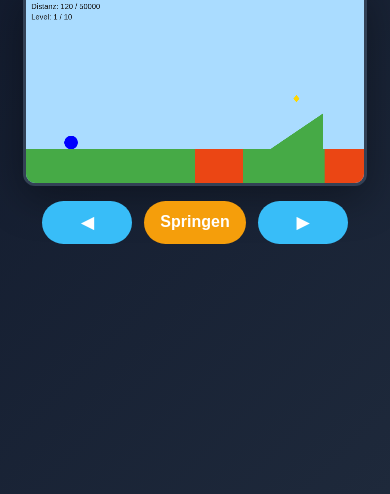
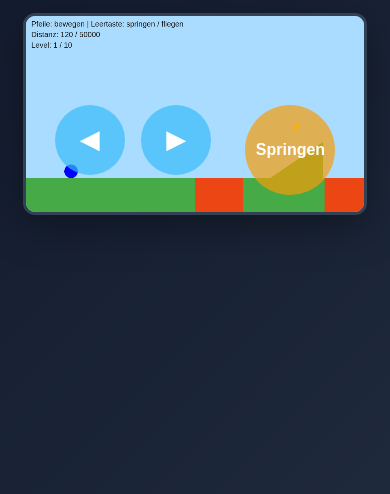
Before and after one commit to DieDickeWOlke/lava-jump, a plain HTML site: page index.html in a window 390 px wide. Shown: the part 350-844 px from the top of the page. Drawn offline with Linux system fonts and the light colour scheme.

Commit message:
handy fähige buttons

```diff
--- a/index.html
+++ b/index.html
@@ -13,15 +13,15 @@
         Bewege dich mit den Pfeiltasten, springe mit der Leertaste und sammel
         Flug-Items ein.
       </p>
-      <canvas id="game" width="900" height="520" aria-label="Ball Jump and Run"></canvas>
-      <div class="controls" id="controls">
-        <span>Links / Rechts: bewegen</span>
-        <span>Leertaste: springen / fliegen</span>
-      </div>
-      <div class="mobile-controls" id="mobile-controls" aria-label="Touch-Steuerung">
-        <button class="control-btn" data-action="left" type="button">◀</button>
-        <button class="control-btn jump-btn" data-action="jump" type="button">Springen</button>
-        <button class="control-btn" data-action="right" type="button">▶</button>
+      <div class="game-container">
+        <canvas id="game" width="900" height="520" aria-label="Ball Jump and Run"></canvas>
+        <div class="mobile-controls" id="mobile-controls" aria-label="Touch-Steuerung">
+          <div class="move-group">
+            <button class="control-btn" data-action="left" type="button">◀</button>
+            <button class="control-btn" data-action="right" type="button">▶</button>
+          </div>
+          <button class="control-btn jump-btn" data-action="jump" type="button">Springen</button>
+        </div>
       </div>
     </main>
 
--- a/styles.css
+++ b/styles.css
@@ -32,6 +32,13 @@ p {
   color: #cbd5e1;
 }
 
+.game-container {
+  position: relative;
+  width: 100%;
+  max-width: 900px;
+  margin: 0 auto;
+}
+
 canvas {
   display: block;
   width: 100%;
@@ -56,24 +63,44 @@ canvas {
 
 .mobile-controls {
   display: none;
-  gap: 0.75rem;
-  justify-content: center;
-  margin-top: 0.9rem;
+  position: absolute;
+  bottom: 20px;
+  left: 0;
+  right: 0;
+  justify-content: space-between;
+  padding: 0 2rem;
+  pointer-events: none;
+  z-index: 10;
+}
+
+.move-group {
+  display: flex;
+  gap: 1rem;
 }
 
 .control-btn {
+  pointer-events: auto;
   border: 0;
-  border-radius: 999px;
-  padding: 0.75rem 1rem;
-  font-size: 1rem;
+  border-radius: 50%;
+  width: 70px;
+  height: 70px;
+  font-size: 1.5rem;
   font-weight: 700;
-  background: #38bdf8;
+  background: rgba(56, 189, 248, 0.7);
   color: white;
-  min-width: 90px;
+  display: flex;
+  align-items: center;
+  justify-content: center;
+  cursor: pointer;
+  user-select: none;
+  -webkit-user-select: none;
 }
 
 .jump-btn {
-  background: #f59e0b;
+  background: rgba(245, 158, 11, 0.7);
+  width: 90px;
+  height: 90px;
+  font-size: 1rem;
 }
 
 .control-btn:active {
```
